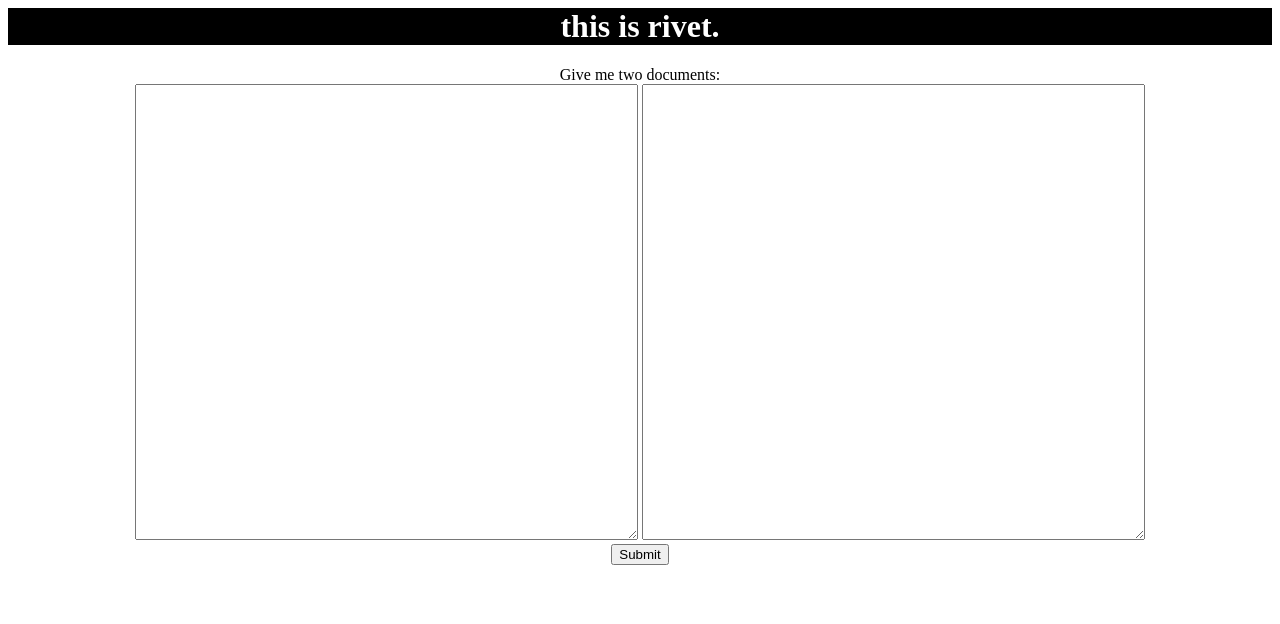
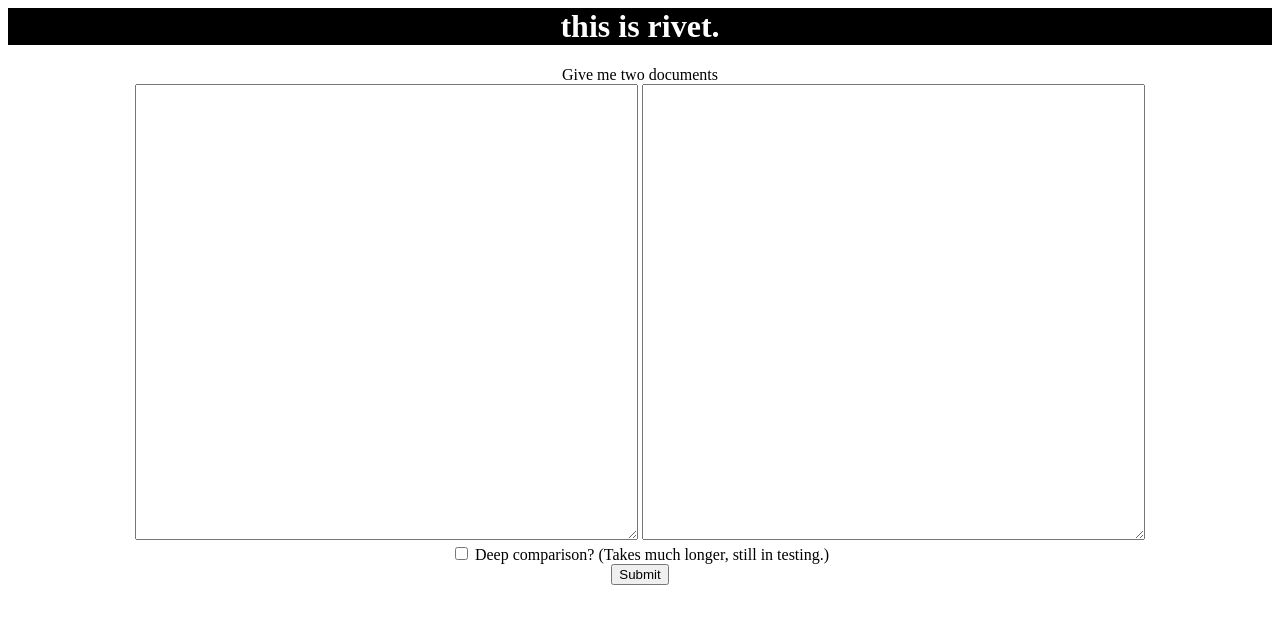
Before and after one commit to DruidGreeneyes/rivet_site, a Django app: page /rivet/ in a window 1280 px wide. Shown: the top 624 px of the page. Run offline with Django 3.2, Linux system fonts and the light colour scheme.

Commit message:
re-add deep-comparison button, with warning

```diff
--- a/rivet/templates/rivet/index.html
+++ b/rivet/templates/rivet/index.html
@@ -11,11 +11,13 @@
 <form action="{% url 'submit' %}" method="post">
     {% csrf_token %}
     <div id="inputs">
-        <label for="doca">Give me two documents:</label><br/>
+        <label for="doca">Give me two documents</label><br/>
         <textarea rows="30" cols="60" name="doca" id="doca"></textarea>
         <textarea rows="30" cols="60" name="docb" id="docb"></textarea>
     </div>
     <div id="submit">
+        <input type="checkbox" name="deep" id="deep"/>
+        <label for="deep">Deep comparison? (Takes much longer, still in testing.)</label><br/>
         <input type="submit" value="Submit"/>
     </div>
 </form>
--- a/rivet/views.py
+++ b/rivet/views.py
@@ -24,8 +24,8 @@ def index(request):
 
 def submit(request):
     try:
-        print(request.POST.keys())
         document_a, document_b = sorted((request.POST['doca'], request.POST['docb']))
+        do_deep = 'deep' in request.POST
     except KeyError:
         latest_comparisons = get_latest_comparisons()
         return render(request, 'rivet/index.html', {
@@ -37,7 +37,11 @@ def submit(request):
             cmp = Comparison.objects.get(document_a=document_a, document_b=document_b)
         except Comparison.DoesNotExist:
             print("Comparing documents: ")
-            result = rivet.compare_documents(document_a, document_b)
+            if do_deep:
+                with Lexicon.open(size=1000, nnz=8) as lex:
+                    result = rivet.compare_documents(document_a, document_b, lexicon=lex, ingest=True)
+            else:
+                result = rivet.compare_documents(document_a, document_b)
             result = result[0][1]
             cmp = Comparison(document_a=document_a, document_b=document_b, result=result)
             cmp.save()
@@ -47,7 +51,7 @@ def submit(request):
 def comparison(request, comparison_id):
     c = get_object_or_404(Comparison, pk=comparison_id)
     r = c.result
-    r -= 0.5
-    r *= 2
-    r = round(r, 2)
+    r -= 0.55
+    r *= 2.2
+    r = int(r * 100)
     return render(request, 'rivet/comparison.html', {'comparison': c, 'result': r})
```
